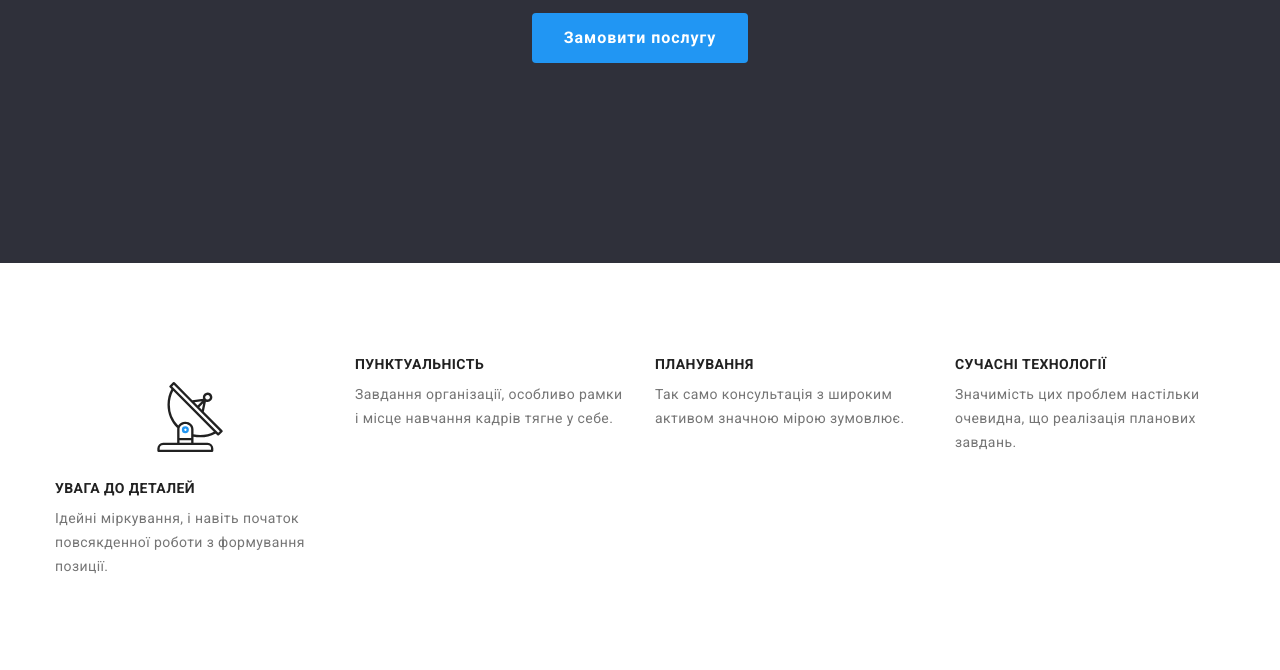
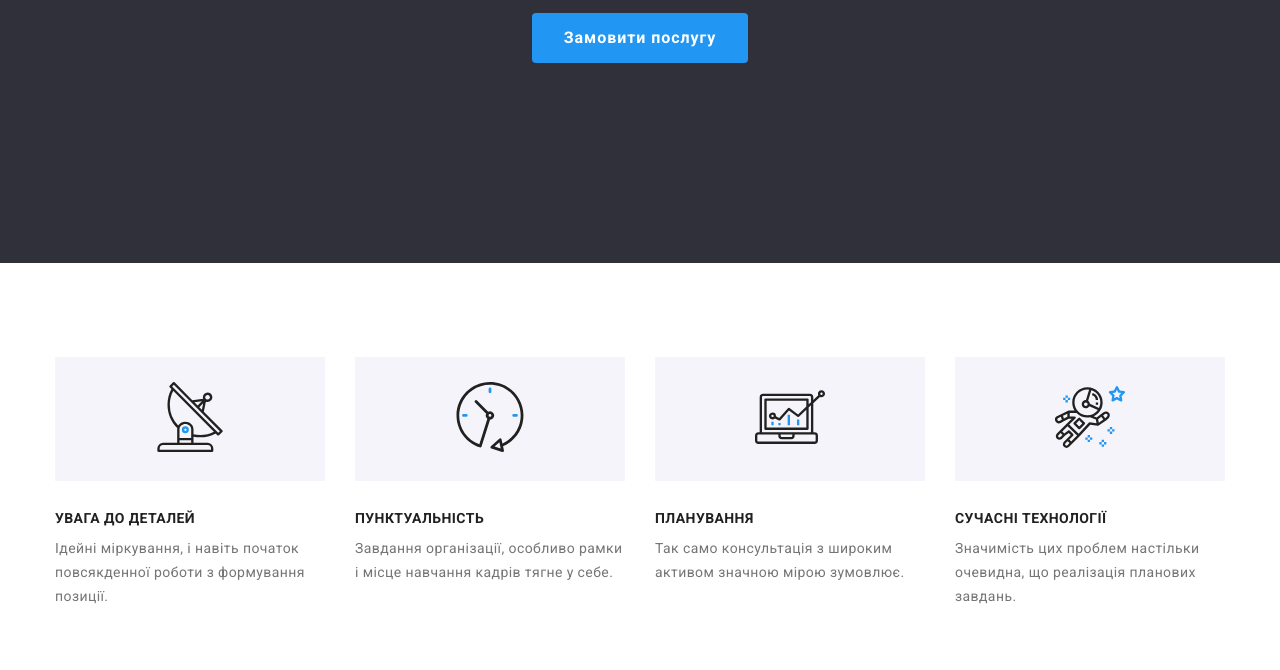
Before and after one commit to OleksandraSt/goit-markup-hw-04, a plain HTML site: page index.html in a window 1280 px wide. Shown: the part 418-1088 px from the top of the page. Drawn offline with nearby package versions, Linux system fonts and the light colour scheme.

Commit message:
додає іконки до features

```diff
--- a/css/styles.css
+++ b/css/styles.css
@@ -224,6 +224,15 @@ button {
     padding-bottom: 94px;
 }
 
+.features-background{
+    background-color: var(--lightbackground-color);
+    padding-top: 25px;
+    padding-right: 100px;
+    padding-bottom: 25px;
+    padding-left: 100px;
+    margin-bottom: 30px;
+}
+
 .features-item {
     font-weight: 700;
     font-size: 14px;
@@ -252,14 +261,6 @@ button {
 
 .features-li:last-child {
     margin-right: 0;
-}
-
-.features-icons {
-    margin-top: 25px;
-    margin-right: 100px;
-    margin-bottom: 25px;
-    margin-left: 100px;
-    /* background-color: var(#F5F4FA); */
 }
 
 /* Work */
--- a/index.html
+++ b/index.html
@@ -64,10 +64,12 @@
                 </h2>
                 <ul class="features-list">
                     <li class="features-li">
-                        <svg class="features-icons" width="70px" height="70px">
-                            <use href="./images/icons.svg#icon-antenna">
-                            </use>
-                            </svg>
+                        <div class="features-background">
+                            <svg width="70px" height="70px">
+                                <use href="./images/icons.svg#icon-antenna">
+                                </use>
+                                </svg>
+                        </div>
                         <h3 class="features-item">
                             Увага до деталей
                         </h3>
@@ -76,6 +78,12 @@
                         </p>
                     </li>
                     <li class="features-li">
+                        <div class="features-background">
+                            <svg width="70px" height="70px">
+                                <use href="./images/icons.svg#icon-clock">
+                                </use>
+                                </svg>
+                        </div>
                         <h3 class="features-item">
                             Пунктуальність
                         </h3>
@@ -84,6 +92,12 @@
                         </p>
                     </li>
                     <li class="features-li">
+                        <div class="features-background">
+                            <svg width="70px" height="70px">
+                                <use href="./images/icons.svg#icon-diagram">
+                                </use>
+                                </svg>
+                        </div>
                         <h3 class="features-item">
                             Планування
                         </h3>
@@ -92,6 +106,12 @@
                         </p>
                     </li>
                     <li class="features-li">
+                        <div class="features-background">
+                            <svg width="70px" height="70px">
+                                <use href="./images/icons.svg#icon-astronaut">
+                                </use>
+                                </svg>
+                        </div>
                         <h3 class="features-item">
                             Сучасні технології
                         </h3>
```
